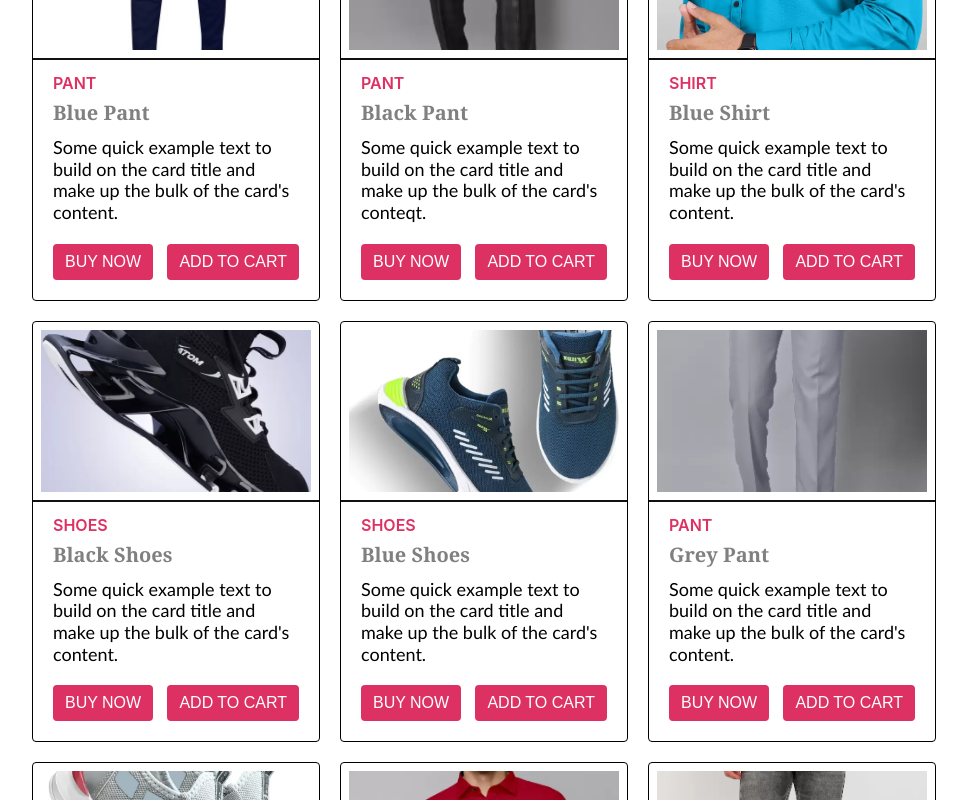
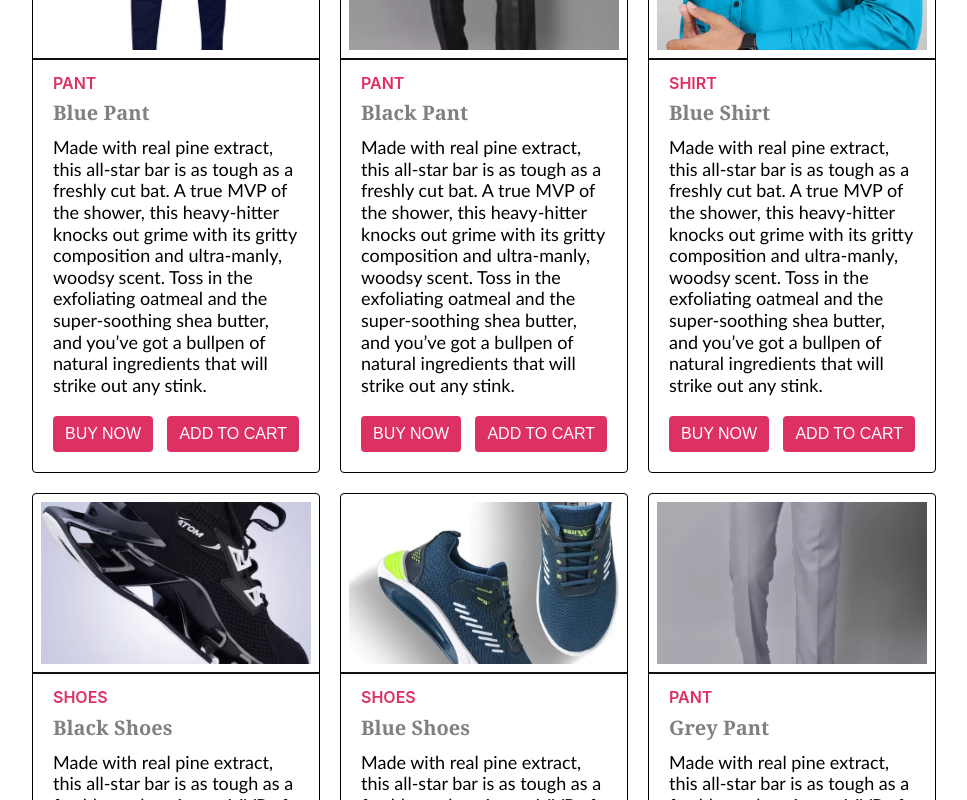
Before and after one commit to mdadnan2023/self-learning-, a React (Create React App) app: page / in a window 1280 px wide. Shown: the part 900-1700 px from the top of the page, without its empty margins (32-999 px from the left). Built offline with nearby package versions, Linux system fonts and the light colour scheme.

Commit message:
description page fix

```diff
--- a/src/App.css
+++ b/src/App.css
@@ -92,7 +92,7 @@
 .btn-sec{
     width: 100%;
     display: flex;
-    gap: 5px;
+    gap: 8px;
     justify-content: space-between;
 }
 
@@ -329,7 +329,7 @@
   font-family: 'Times New Roman', Times, serif;
   text-transform: capitalize;
   color: #777777;
-  text-align: flex-start;
+  text-align: start;
 }
 .price-sec{
   width: 100%;
@@ -398,3 +398,28 @@
   color: white;
   border: 1px solid #DE3163;
 }
+.avail-num{
+  font-size: 24px;
+  color: #101010;
+}
+.product-desc-detail{
+  font-size: 18px;
+  color: #101010;
+  font-family: 'Times New Roman', Times, serif;
+
+}
+.cart-btn{
+  width: 50%;
+  padding: 10px 0;
+  background-color: #DE3163;
+  color: white;
+  border-radius: 6px;
+  display: flex;
+  justify-content: center;
+  align-items: center;
+  font-size: 20px;
+  font-weight: 500;
+  outline: none;
+  border: transparent;
+  cursor: pointer;
+}
--- a/src/components/ProductDescription.js
+++ b/src/components/ProductDescription.js
@@ -41,7 +41,7 @@ export default function ProductDescription() {
           <h1 className="product-desc-title">
             {clickProduct.brand} {clickProduct.name}
           </h1>
-          <p className="product-desc-price">Price : </p>
+          <h3 className="product-desc-price">Price : </h3>
           <div className="price-sec">
             <div className="price-box">
               <span style={{ textDecoration: "line-through" }}>
@@ -50,7 +50,9 @@ export default function ProductDescription() {
               <p>M.R.P</p>
             </div>
             <div className="price-box">
-              <span style={{ color: "#008000" }}>₹{clickProduct.price * (40/100)}</span>
+              <span style={{ color: "#008000" }}>
+                ₹{clickProduct.price * (40 / 100)}
+              </span>
               <p>Selling Price</p>
             </div>
             <div className="price-box">
@@ -59,7 +61,7 @@ export default function ProductDescription() {
             </div>
           </div>
           <div className="size-sec-wrapper">
-            <p className="product-desc-price">Size : </p>
+            <h3 className="product-desc-price">Size : </h3>
             <div className="size-sec">
               {clickProduct.size.map((size, index) => (
                 <button className="size-box" key={index}>
@@ -68,11 +70,22 @@ export default function ProductDescription() {
               ))}
             </div>
           </div>
-          <div className="quantity-sec-wrapper">
-            <p className="product-desc-price">Quantity : </p>
-            <div className="quantity-box">
-
-            </div>
+          {/* <div className="quantity-sec-wrapper mt-5">
+            <h3 className="product-desc-price">Available Quantity : <span className="avail-num">{clickProduct.quantity}</span></h3>
+          </div> */}
+          <div className="quantity-sec-wrapper mt-5">
+            <h3 className="product-desc-price">
+              Product Details :{" "}
+              <p className="product-desc-detail">{clickProduct.description}</p>
+            </h3>
+          </div>
+          <div className="btn-sec">
+            <button type="button" className="cart-btn">
+              BUY NOW
+            </button>
+            <button type="button" className="cart-btn">
+              ADD TO CART
+            </button>
           </div>
         </div>
       </div>
--- a/src/data/productDetails.js
+++ b/src/data/productDetails.js
@@ -68,7 +68,7 @@ const productDetails = [
     size: ["S", "M", "L", "XL", "2XL", "3XL"],
     category: "pant",
     description:
-      "Some quick example text to build on the card title and make up the bulk of the card's content.",
+      "Made with real pine extract, this all-star bar is as tough as a freshly cut bat. A true MVP of the shower, this heavy-hitter knocks out grime with its gritty composition and ultra-manly, woodsy scent. Toss in the exfoliating oatmeal and the super-soothing shea butter, and you’ve got a bullpen of natural ingredients that will strike out any stink.",
     img: [bp1, bp2, bp3, bp4],
   },
   {
@@ -81,7 +81,7 @@ const productDetails = [
     size: ["S", "M", "3XL"],
     category: "pant",
     description:
-      "Some quick example text to build on the card title and make up the bulk of the card's conteqt.",
+      "Made with real pine extract, this all-star bar is as tough as a freshly cut bat. A true MVP of the shower, this heavy-hitter knocks out grime with its gritty composition and ultra-manly, woodsy scent. Toss in the exfoliating oatmeal and the super-soothing shea butter, and you’ve got a bullpen of natural ingredients that will strike out any stink.",
     img: [blp1, blp2, blp3, blp4]
   },
   {
@@ -94,7 +94,7 @@ const productDetails = [
     size: ["S", "M", "L", "XL", "2XL"],
     category: "shirt",
     description:
-      "Some quick example text to build on the card title and make up the bulk of the card's content.",
+      "Made with real pine extract, this all-star bar is as tough as a freshly cut bat. A true MVP of the shower, this heavy-hitter knocks out grime with its gritty composition and ultra-manly, woodsy scent. Toss in the exfoliating oatmeal and the super-soothing shea butter, and you’ve got a bullpen of natural ingredients that will strike out any stink.",
     img: [bs1, bs2, bs3, bs4]
   },
   {
@@ -107,7 +107,7 @@ const productDetails = [
     size: ["S", "M", "L", "XL", "2XL", "3XL"],
     category: "shoes",
     description:
-      "Some quick example text to build on the card title and make up the bulk of the card's content.",
+      "Made with real pine extract, this all-star bar is as tough as a freshly cut bat. A true MVP of the shower, this heavy-hitter knocks out grime with its gritty composition and ultra-manly, woodsy scent. Toss in the exfoliating oatmeal and the super-soothing shea butter, and you’ve got a bullpen of natural ingredients that will strike out any stink.",
     img: [bso1, bso2, bso3, bso4]
   },
   {
@@ -120,7 +120,7 @@ const productDetails = [
     size: ["XL", "2XL", "3XL"],
     category: "shoes",
     description:
-      "Some quick example text to build on the card title and make up the bulk of the card's content.",
+      "Made with real pine extract, this all-star bar is as tough as a freshly cut bat. A true MVP of the shower, this heavy-hitter knocks out grime with its gritty composition and ultra-manly, woodsy scent. Toss in the exfoliating oatmeal and the super-soothing shea butter, and you’ve got a bullpen of natural ingredients that will strike out any stink.",
     img: [blso1, blso2, blso3, blso4]
   },
   {
@@ -133,7 +133,7 @@ const productDetails = [
     size: ["S", "M", "2XL", "3XL"],
     category: "pant",
     description:
-      "Some quick example text to build on the card title and make up the bulk of the card's content.",
+      "Made with real pine extract, this all-star bar is as tough as a freshly cut bat. A true MVP of the shower, this heavy-hitter knocks out grime with its gritty composition and ultra-manly, woodsy scent. Toss in the exfoliating oatmeal and the super-soothing shea butter, and you’ve got a bullpen of natural ingredients that will strike out any stink.",
     img: [gp1, gp2, gp3, gp4]
   },
   {
@@ -146,7 +146,7 @@ const productDetails = [
     size: ["S", "M", "L", "XL"],
     category: "shoes",
     description:
-      "Some quick example text to build on the card title and make up the bulk of the card's content.",
+      "Made with real pine extract, this all-star bar is as tough as a freshly cut bat. A true MVP of the shower, this heavy-hitter knocks out grime with its gritty composition and ultra-manly, woodsy scent. Toss in the exfoliating oatmeal and the super-soothing shea butter, and you’ve got a bullpen of natural ingredients that will strike out any stink.",
       img: [gs1, gs2, gs3, gs4]
   },
   {
@@ -159,7 +159,7 @@ const productDetails = [
     size: ["S", "M", "L", "XL", "2XL", "3XL"],
     category: "shirt",
     description:
-      "Some quick example text to build on the card title and make up the bulk of the card's content.",
+      "Made with real pine extract, this all-star bar is as tough as a freshly cut bat. A true MVP of the shower, this heavy-hitter knocks out grime with its gritty composition and ultra-manly, woodsy scent. Toss in the exfoliating oatmeal and the super-soothing shea butter, and you’ve got a bullpen of natural ingredients that will strike out any stink.",
       img: [rs1, rs2, rs3, rs4]
   },
   {
@@ -172,7 +172,7 @@ const productDetails = [
     size: ["S", "M", "L", "3XL"],
     category: "pant",
     description:
-      "Some quick example text to build on the card title and make up the bulk of the card's content.",
+      "Made with real pine extract, this all-star bar is as tough as a freshly cut bat. A true MVP of the shower, this heavy-hitter knocks out grime with its gritty composition and ultra-manly, woodsy scent. Toss in the exfoliating oatmeal and the super-soothing shea butter, and you’ve got a bullpen of natural ingredients that will strike out any stink.",
       img: [grp1, grp2, grp3, grp4]
   },
   {
@@ -185,7 +185,7 @@ const productDetails = [
     size: ["S", "M", "L", "XL", "2XL", "3XL"],
     category: "shirt",
     description:
-      "Some quick example text to build on the card title and make up the bulk of the card's content.",
+      "Made with real pine extract, this all-star bar is as tough as a freshly cut bat. A true MVP of the shower, this heavy-hitter knocks out grime with its gritty composition and ultra-manly, woodsy scent. Toss in the exfoliating oatmeal and the super-soothing shea butter, and you’ve got a bullpen of natural ingredients that will strike out any stink.",
       img: [ps1, ps2, ps3, ps4]
   },
   {
@@ -198,7 +198,7 @@ const productDetails = [
     size: ["S", "M", "L", "XL"],
     category: "shoes",
     description:
-      "Some quick example text to build on the card title and make up the bulk of the card's content.",
+      "Made with real pine extract, this all-star bar is as tough as a freshly cut bat. A true MVP of the shower, this heavy-hitter knocks out grime with its gritty composition and ultra-manly, woodsy scent. Toss in the exfoliating oatmeal and the super-soothing shea butter, and you’ve got a bullpen of natural ingredients that will strike out any stink.",
       img: [rso1, rso2, rso3, rso4]
   },
   {
@@ -211,7 +211,7 @@ const productDetails = [
     size: ["2XL", "3XL"],
     category: "shoes",
     description:
-      "Some quick example text to build on the card title and make up the bulk of the card's content.",
+      "Made with real pine extract, this all-star bar is as tough as a freshly cut bat. A true MVP of the shower, this heavy-hitter knocks out grime with its gritty composition and ultra-manly, woodsy scent. Toss in the exfoliating oatmeal and the super-soothing shea butter, and you’ve got a bullpen of natural ingredients that will strike out any stink.",
       img: [bsho1, bsho2, bsho3, bsho4]
   },
   {
@@ -224,7 +224,7 @@ const productDetails = [
     price: 320,
     size: ["S", "M", "L", "XL"],
     description:
-      "Some quick example text to build on the card title and make up the bulk of the card's content.",
+      "Made with real pine extract, this all-star bar is as tough as a freshly cut bat. A true MVP of the shower, this heavy-hitter knocks out grime with its gritty composition and ultra-manly, woodsy scent. Toss in the exfoliating oatmeal and the super-soothing shea butter, and you’ve got a bullpen of natural ingredients that will strike out any stink.",
       img: [pst1, pst2, pst3, pst4]
   },
   {
@@ -237,7 +237,7 @@ const productDetails = [
     size: ["S", "M", "L", "XL", "2XL", "3XL"],
     category: "pant",
     description:
-      "Some quick example text to build on the card title and make up the bulk of the card's content.",
+      "Made with real pine extract, this all-star bar is as tough as a freshly cut bat. A true MVP of the shower, this heavy-hitter knocks out grime with its gritty composition and ultra-manly, woodsy scent. Toss in the exfoliating oatmeal and the super-soothing shea butter, and you’ve got a bullpen of natural ingredients that will strike out any stink.",
       img: [yp1, yp2, yp3, yp4]
   },
 ];
```
